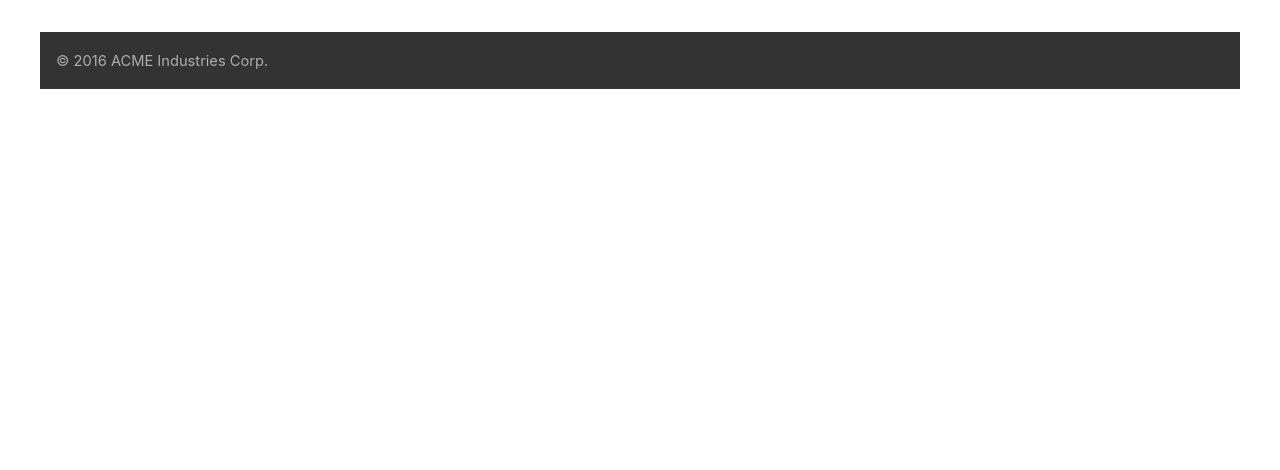
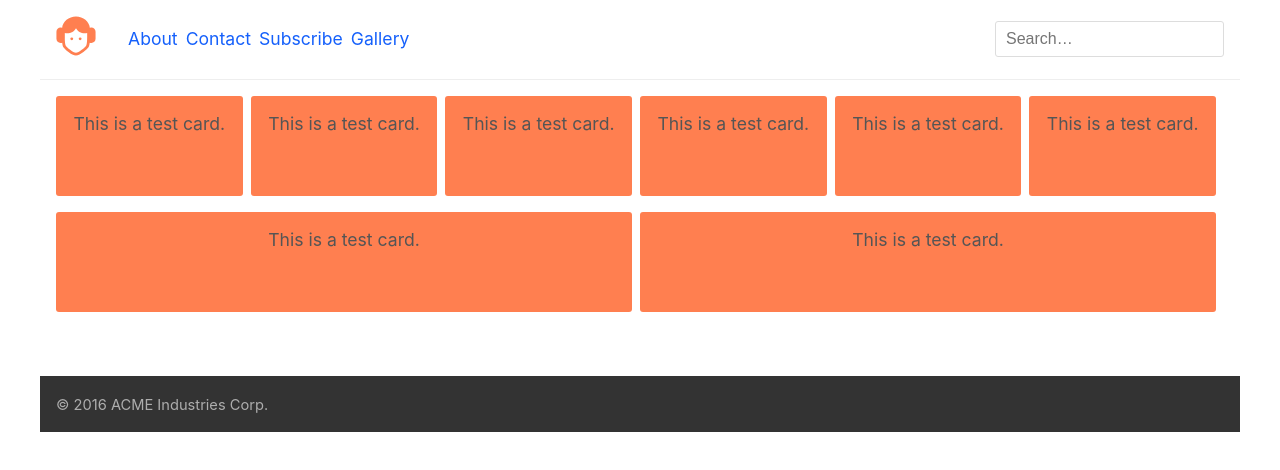
Before and after one commit to SPellegrene/iron-yard-workshop, a plain HTML site: page index.html in a window 1280 px wide. Drawn offline with Linux system fonts and the light colour scheme.

Commit message:
Finished exercise

```diff
--- a/assets/stylesheets/cards.css
+++ b/assets/stylesheets/cards.css
@@ -2,3 +2,41 @@
 ----------------------------------
 Card Styles
 ---------------------------------- */
+
+.cards {
+  display: flex;
+  flex-direction: column;
+  list-style: none;
+  margin: 0;
+  padding: 1rem;
+}
+
+.card {
+  border-radius: 3px;
+  margin-bottom: 1rem;
+  min-height: 100px;
+  padding: 1rem;
+  text-align: center;
+}
+
+.card--coral {
+  background-color: coral;
+}
+
+@media (min-width: 650px) {
+  .cards {
+    flex-direction: row;
+    flex-wrap: wrap;
+  }
+
+  .card {
+    flex: 1 1 24%;
+    margin-right: .5rem;
+  }
+}
+
+@media (min-width: 1025px) {
+  .card {
+    flex: 1 1 15%;
+  }
+}
--- a/assets/stylesheets/header.css
+++ b/assets/stylesheets/header.css
@@ -2,3 +2,99 @@
 ----------------------------------
 Header Styles
 ---------------------------------- */
+
+.logo {
+  display: block;
+  margin: 1rem auto;
+  width: 40px;
+}
+
+.logo svg {
+  fill: coral;
+}
+
+.navigation {
+  background-color: #DDD;
+  padding: .5rem 1rem;
+}
+
+.navigation ul {
+  display: flex;
+  justify-content: space-between;
+  list-style: none;
+  margin: 0;
+  padding: 0;;
+}
+
+.navigation li {
+  padding-right: .5rem;
+}
+
+.navigation a {
+  color: #1560FB;
+  text-decoration: none;
+  transition: color .2s ease;
+}
+
+.navigation a:hover,
+.navigation a:focus {
+  color: coral;
+}
+
+.navigation a:focus {
+  border: 1px dotted;
+  outline: 0;
+}
+
+.hidden {
+  left: -9999px;
+  position: absolute;
+  top: -9999px;
+}
+
+.search-form {
+  background-color: #EFEFEF;
+  padding: .5rem 1rem;
+}
+
+.search {
+  width: 100%;
+}
+
+@media (min-width: 650px) {
+  .logo {
+    margin: 1rem;
+  }
+
+  .nav-search-wrapper {
+    display: flex;
+    justify-content: space-between;
+  }
+
+  .navigation {
+    align-items: center;
+    display: flex;
+  }
+
+  .navigation,
+  .search-form {
+    background-color: transparent;
+  }
+}
+
+@media (min-width: 1025px) {
+  .header {
+    border-bottom: 1px solid #EEE;
+    display: flex;
+    justify-content: space-between;
+  }
+
+  .search-form {
+    align-items: center;
+    display: flex;
+  }
+
+  .nav-search-wrapper {
+    flex: 1;
+  }
+}
--- a/index.html
+++ b/index.html
@@ -13,11 +13,42 @@
 <body>
 
   <header class="header" role="banner">
-    <!-- We'll be working together in here  -->
+    <a href="#" class="logo logo--dark">
+      <svg class="svg-icon" viewBox="0 0 20 20">
+        <circle cx="7.884" cy="11.397" r="0.699"></circle>
+        <circle cx="12.076" cy="11.397" r="0.699"></circle>
+        <path  d="M17.685,5.808c-0.257,0-0.502,0.053-0.73,0.139C16.64,2.737,13.649,0.219,10,0.219c-3.649,0-6.64,2.518-6.955,5.728c-0.228-0.086-0.473-0.139-0.73-0.139c-1.153,0-2.096,0.943-2.096,2.096v3.493c0,1.153,0.943,2.096,2.096,2.096c0.28,0,0.547-0.058,0.792-0.158c0.113,1.088,0.304,1.795,0.585,2.254c0.539,0.834,4.139,4.192,6.288,4.192c2.149,0,5.751-3.361,6.272-4.167c0.292-0.476,0.488-1.196,0.602-2.296c0.255,0.112,0.536,0.175,0.831,0.175c1.153,0,2.096-0.943,2.096-2.096V7.904C19.781,6.751,18.838,5.808,17.685,5.808zM15.078,14.855c-0.482,0.746-3.715,3.529-5.099,3.529s-4.616-2.783-5.097-3.525c-0.319-0.521-0.444-1.919-0.489-3.297c0.004-0.055,0.017-0.108,0.017-0.164V8.603c0-0.04,0.005-0.078,0.006-0.118C4.779,8.56,5.156,8.603,5.545,8.603c1.994,0,3.706-1.037,4.455-2.519c0.749,1.482,2.461,2.519,4.455,2.519c0.389,0,0.766-0.043,1.128-0.118c0.001,0.039,0.006,0.078,0.006,0.118c0,0.077-0.008,0.152-0.012,0.229C15.598,10.276,15.641,13.938,15.078,14.855z"></path>
+      </svg>
+    </a>
+
+    <div class="nav-search-wrapper">
+      <nav class="navigation" role="navigation">
+        <ul>
+          <li><a href="#">About</a></li>
+          <li><a href="#">Contact</a></li>
+          <li><a href="#">Subscribe</a></li>
+          <li><a href="#">Gallery</a></li>
+        </ul>
+      </nav>
+
+      <form action="#" role="search" class="search-form">
+        <label for="search-input" class="hidden">Search</label>
+        <input id="search-input" type="search" class="search" placeholder="Search…">
+      </form>
+    </div>
   </header>
 
   <main class="main" role="main">
-    <!-- This is where your exercise will go  -->
+    <ul class="cards">
+      <li class="card card--coral">This is a test card.</li>
+      <li class="card card--coral">This is a test card.</li>
+      <li class="card card--coral">This is a test card.</li>
+      <li class="card card--coral">This is a test card.</li>
+      <li class="card card--coral">This is a test card.</li>
+      <li class="card card--coral">This is a test card.</li>
+      <li class="card card--coral">This is a test card.</li>
+      <li class="card card--coral">This is a test card.</li>
+    </ul>
   </main>
 
   <footer class="footer" role="contentinfo">
```
